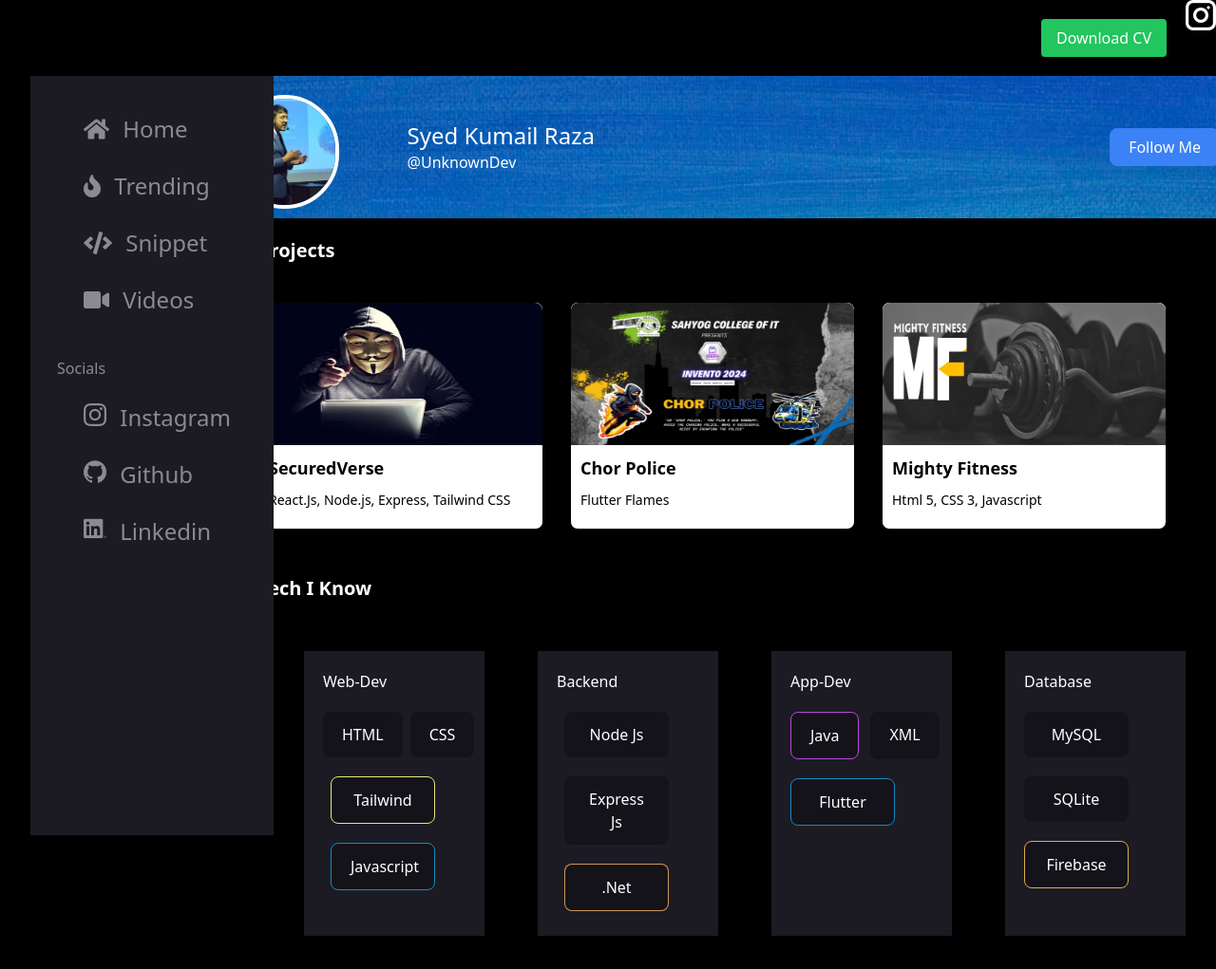
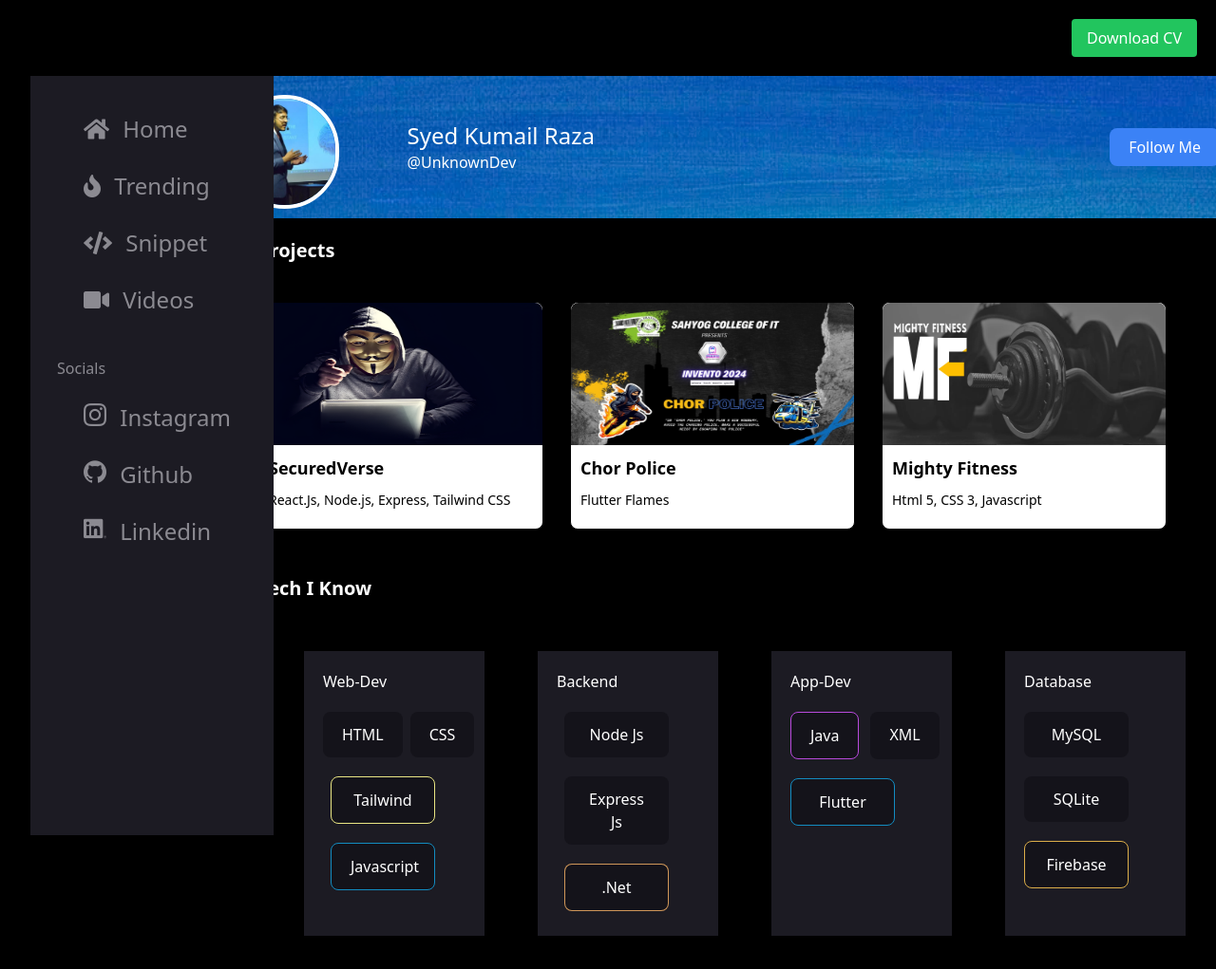
Before and after one commit to syedkumailraza1/portfolio, a website: page index.html in a window 1280 px wide. Shown: the top 1021 px of the page at 95% size. Drawn offline with nearby package versions, Linux system fonts and the light colour scheme; files whose address does not match are found by name.

Commit message:
Random commit

```diff
--- a/src/index.html
+++ b/index.html
@@ -40,9 +40,6 @@
             <i class="fas fa-bars"></i>
         </button>
         <button class="bg-green-500 text-white border-none px-4 py-2 m-5 ml-auto rounded text-base cursor-pointer hidden md:block">Download CV</button>
-        <a href="https://www.instagram.com/kumailrazas?igsh=NmI2ZWI1bDR4Ync1" target="_blank">
-            <img src="images/instagram.png" alt="" id="insta">
-        </a>
     </nav>
 
 
```
Also changed, not shown: input.css (renamed from src/input.css), output.css (renamed from src/output.css).
